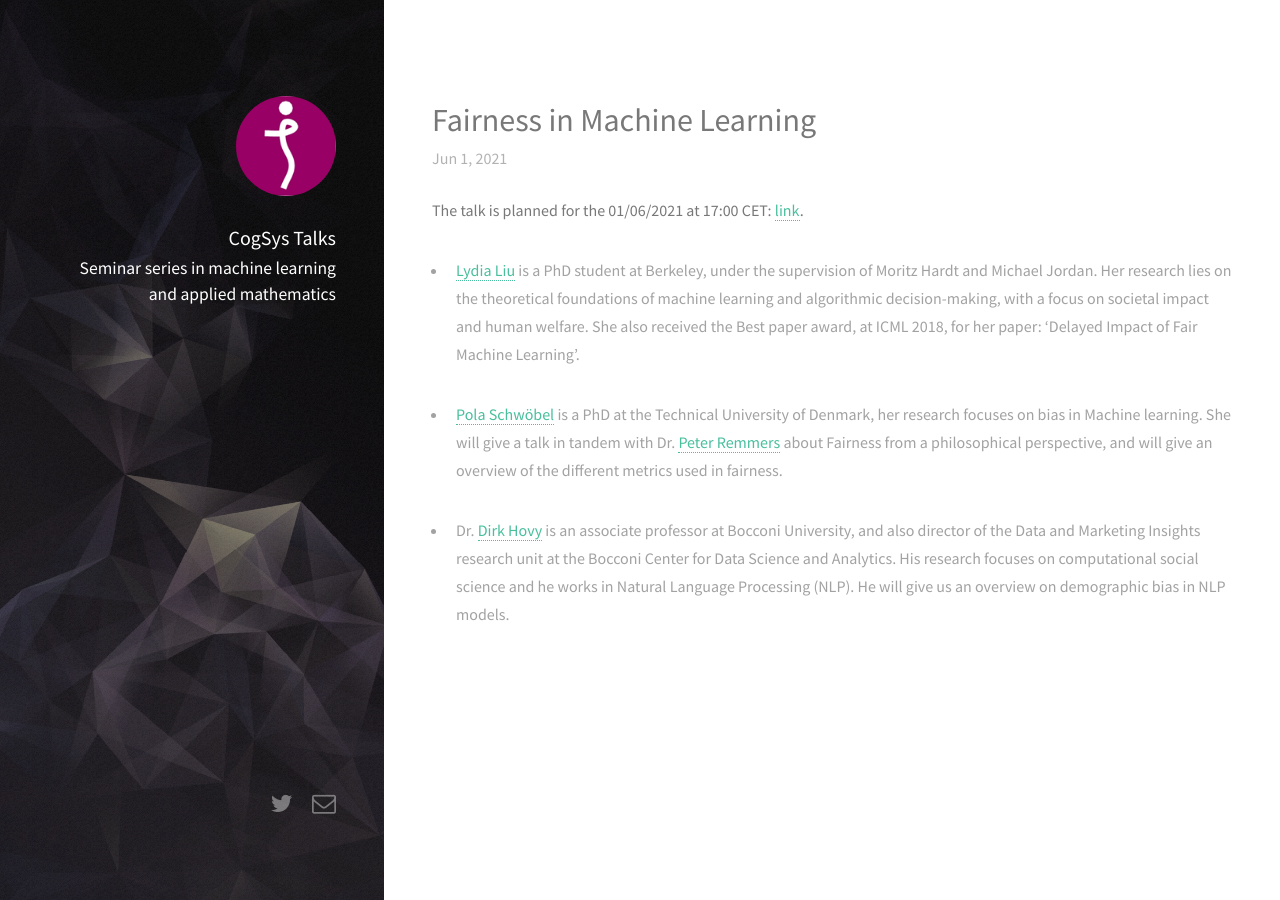
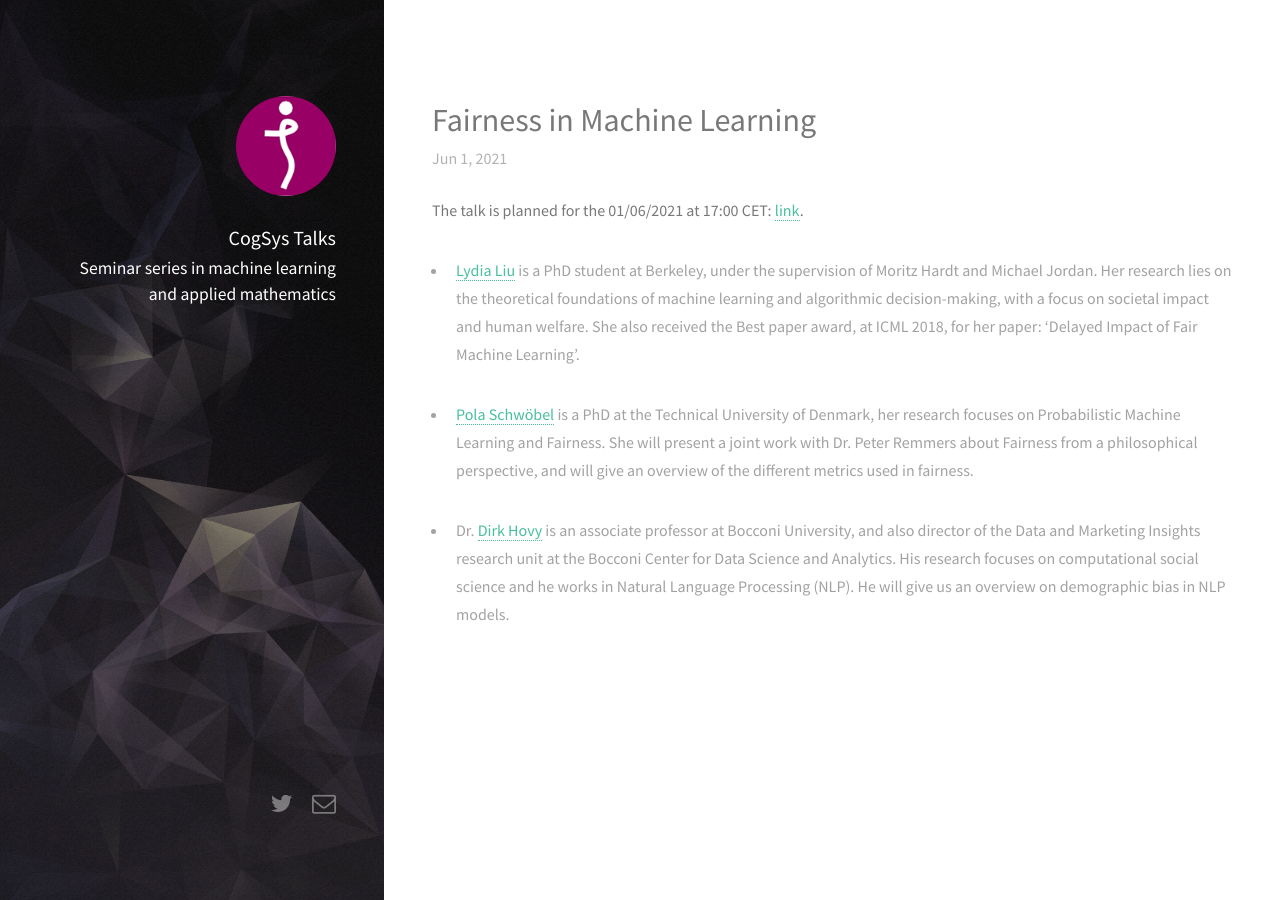
Before and after one commit to cogsystalks/cogsystalks.github.io, a Jekyll site: the page built from _posts/2021-05-20-fairness.md, in a window 1280 px wide. Built offline with Jekyll 4.4.1, drawn with Linux system fonts in a browser that asks for light colours; nearby versions of some CDN libraries.

Commit message:
event on fairness -- small changes

```diff
--- a/_posts/2021-05-20-fairness.md
+++ b/_posts/2021-05-20-fairness.md
@@ -11,6 +11,6 @@ permalink: /event-8/
 
 - [Lydia Liu](https://lydiatliu.github.io/) is a PhD student at Berkeley, under the supervision of Moritz Hardt and Michael Jordan. Her research lies on the theoretical foundations of machine learning and algorithmic decision-making, with a focus on societal impact and human welfare. She also received the Best paper award, at ICML 2018, for her paper: ‘Delayed Impact of Fair Machine Learning’.
 
-- [Pola Schwöbel](https://www.dtu.dk/english/about/press-room/articles/nyhed?id=375e1e4f-bbdd-4523-a89f-5ca287614ac5) is a PhD at the Technical University of Denmark, her research focuses on bias in Machine learning. She will give a talk in tandem with Dr. [Peter Remmers](https://www.philtech.tu-berlin.de/menue/team/remmers/) about Fairness from a philosophical perspective, and will give an overview of the different metrics used in fairness.
+- [Pola Schwöbel](https://www.dtu.dk/english/about/press-room/articles/nyhed?id=375e1e4f-bbdd-4523-a89f-5ca287614ac5) is a PhD at the Technical University of Denmark, her research focuses on Probabilistic Machine Learning and Fairness. She will present a joint work with Dr. Peter Remmers about Fairness from a philosophical perspective, and will give an overview of the different metrics used in fairness.
 
 - Dr. [Dirk Hovy](http://www.dirkhovy.com/index.php) is an associate professor at Bocconi University, and also director of the Data and Marketing Insights research unit at the Bocconi Center for Data Science and Analytics. His research focuses on computational social science and he works in Natural Language Processing (NLP). He will give us an overview on demographic bias in NLP models.
```
